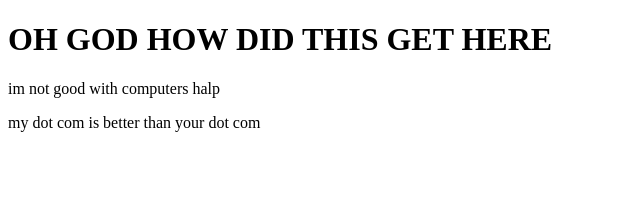
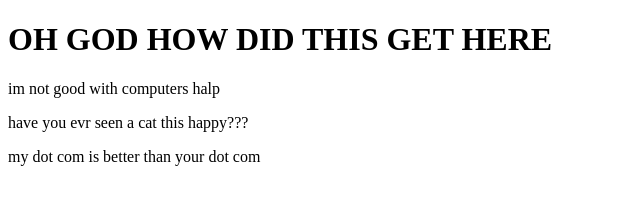
Before and after one commit to newaddictionstudios/newaddictionstudios.github.io, a plain HTML site: page index.html in a window 1280 px wide. Shown: the whole page, without its empty margins (0-640 px from the left). Drawn offline with Linux system fonts and the light colour scheme.

Commit message:
Update index.html

```diff
--- a/index.html
+++ b/index.html
@@ -4,7 +4,7 @@
 <h1><scroll><font=red>OH GOD HOW DID THIS GET HERE</font></scroll></h1>
 <p>im not good with computers halp</p>
 
-<img_src="Happycat.gif" />
+<img_src="Happycat.gif" /> have you evr seen a cat this happy??? </img>
 <p></p>my dot com is better than your dot com</p>
 </body>
 </html>
```
